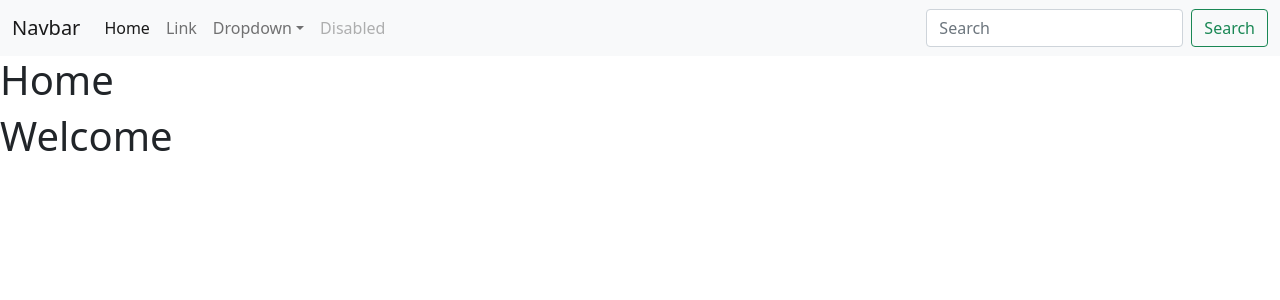
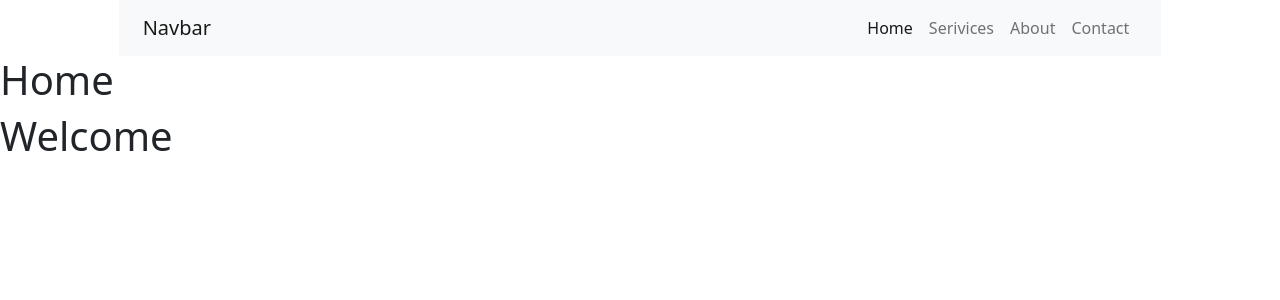
Before and after one commit to tenthin/react-snap-shot, a React (Create React App) app: page / in a window 1280 px wide. Shown: the top 300 px of the page. Built offline with nearby package versions, Linux system fonts and the light colour scheme.

Commit message:
add modified navbar

```diff
--- a/src/Navbar.js
+++ b/src/Navbar.js
@@ -3,6 +3,9 @@ import React from "react";
 const Navbar = () => {
     return(
         <>
+            <div className="container-fluid nav_bg">
+                <div className="row">
+                    <div className="col-10 mx-auto">
                         <nav className="navbar navbar-expand-lg navbar-light bg-light">
                             <div className="container-fluid">
                                 <a className="navbar-brand" href="#">Navbar</a>
@@ -10,35 +13,26 @@ const Navbar = () => {
                                 <span className="navbar-toggler-icon"></span>
                                 </button>
                                 <div className="collapse navbar-collapse" id="navbarSupportedContent">
-                        <ul className="navbar-nav me-auto mb-2 mb-lg-0">
+                                    <ul className="navbar-nav ms-auto mb-2 mb-lg-0">
                                         <li className="nav-item">
                                         <a className="nav-link active" aria-current="page" href="#">Home</a>
                                         </li>
                                         <li className="nav-item">
-                            <a className="nav-link" href="#">Link</a>
-                            </li>
-                            <li className="nav-item dropdown">
-                            <a className="nav-link dropdown-toggle" href="#" id="navbarDropdown" role="button" data-bs-toggle="dropdown" aria-expanded="false">
-                                Dropdown
-                            </a>
-                        <ul className="dropdown-menu" aria-labelledby="navbarDropdown">
-                            <li><a className="dropdown-item" href="#">Action</a></li>
-                            <li><a className="dropdown-item" href="#">Another action</a></li>
-                            <li><hr className="dropdown-divider"/></li>
-                            <li><a className="dropdown-item" href="#">Something else here</a></li>
-                        </ul>
+                                        <a className="nav-link" href="#">Serivices</a>
                                         </li>
                                         <li className="nav-item">
-                        <a className="nav-link disabled">Disabled</a>
+                                        <a className="nav-link" href="#">About</a>
+                                        </li>
+                                        <li className="nav-item">
+                                        <a className="nav-link" href="#">Contact</a>
                                         </li>
                                     </ul>
-                    <form className="d-flex">
-                        <input className="form-control me-2" type="search" placeholder="Search" aria-label="Search"/>
-                        <button className="btn btn-outline-success" type="submit">Search</button>
-                    </form>
                                 </div>
                             </div>
                         </nav>
+                    </div>
+                </div>
+            </div>
         </>
     )
 }
```
Lines whose indentation alone changed are shown as unchanged.
